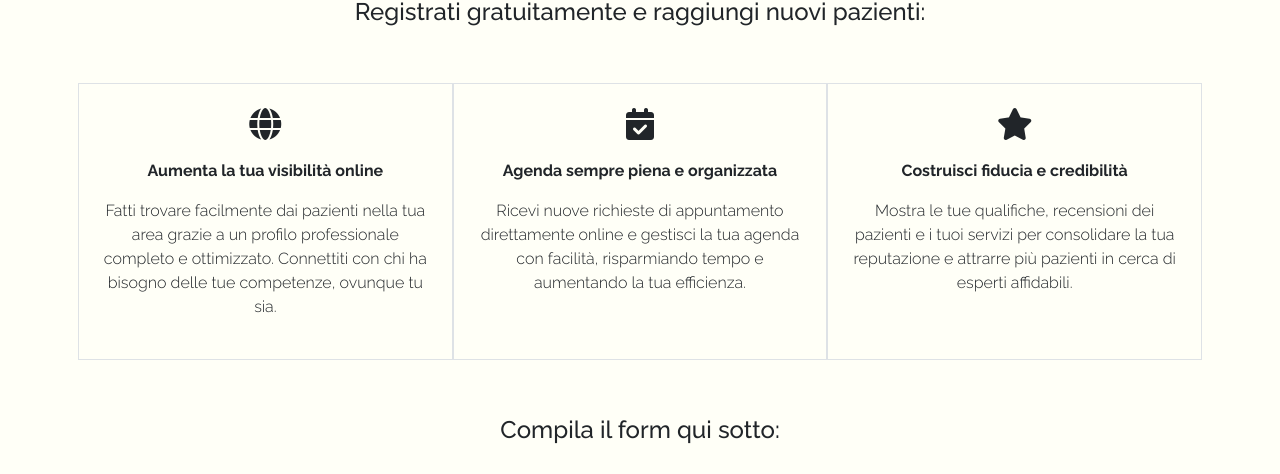
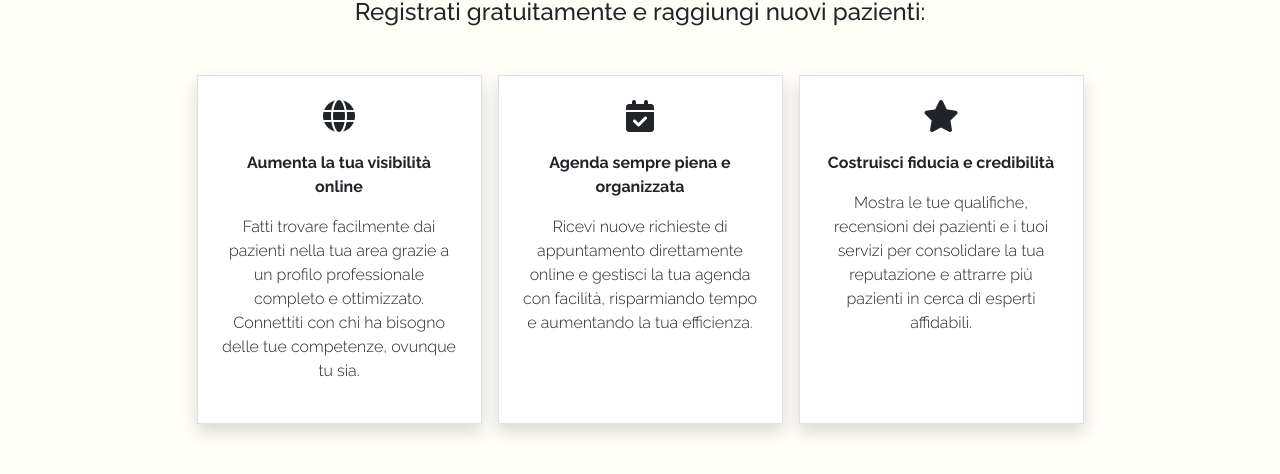
Before and after one commit to MarcoProstamo/bdoctors-frontend, a React (Vite) app: page /doctors/add in a window 1280 px wide. Shown: the part 146-620 px from the top of the page. Built offline with nearby package versions, Linux system fonts and the light colour scheme; no server answers; a web font is replaced by a local one.

Commit message:
Fix → Card Alignment in Add Up

```diff
--- a/src/assets/pages/AddDoctorPage.jsx
+++ b/src/assets/pages/AddDoctorPage.jsx
@@ -46,9 +46,9 @@ export default function AddDoctorPage() {
         <h4 className="text-center my-5">
           Registrati gratuitamente e raggiungi nuovi pazienti:
         </h4>
-        <div className="text-center ">
-          <div className="row row-cols-3 p-2 ">
-            <div className="col border p-4 ">
+
+        <div className="row text-center gap-3 justify-content-center">
+          <div className="col-lg-3 col-sm-12 border p-4 bg-white shadow">
             <p>
               <i className="fa-solid fa-globe fa-2x"></i>
             </p>
@@ -59,7 +59,7 @@ export default function AddDoctorPage() {
               ha bisogno delle tue competenze, ovunque tu sia.
             </p>
           </div>
-            <div className="col border p-4 ">
+          <div className="col-lg-3 col-sm-12 border p-4 bg-white shadow">
             <p>
               <i className="fa-solid fa-calendar-check fa-2x"></i>
             </p>
@@ -70,19 +70,19 @@ export default function AddDoctorPage() {
               aumentando la tua efficienza.
             </p>
           </div>
-            <div className="col border p-4 ">
+          <div className="col-lg-3 col-sm-12 border p-4 bg-white shadow">
             <p>
               <i className=" fa-solid fa-star fa-2x"></i>
             </p>
             <p className="fw-bolder">Costruisci fiducia e credibilità</p>
             <p className="fw-light">
-                Mostra le tue qualifiche, recensioni dei pazienti e i tuoi
-                servizi per consolidare la tua reputazione e attrarre più
-                pazienti in cerca di esperti affidabili.
+              Mostra le tue qualifiche, recensioni dei pazienti e i tuoi servizi
+              per consolidare la tua reputazione e attrarre più pazienti in
+              cerca di esperti affidabili.
             </p>
           </div>
         </div>
-        </div>
+
         <h4 className="text-center my-5">Compila il form qui sotto:</h4>
         <section className=" mt-5 p-5 border shadow bg-white">
           <div>
```
Lines whose indentation alone changed are shown as unchanged.
